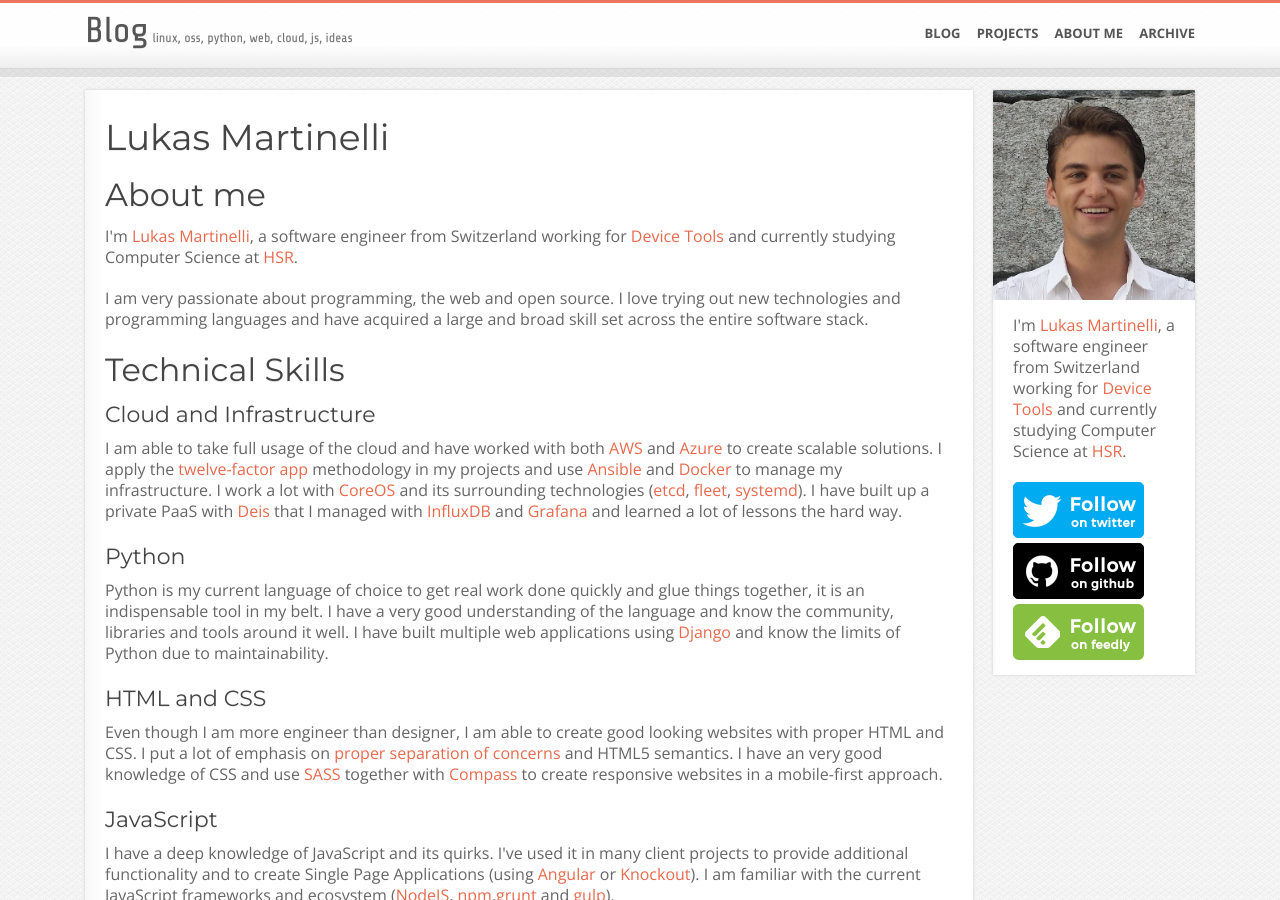
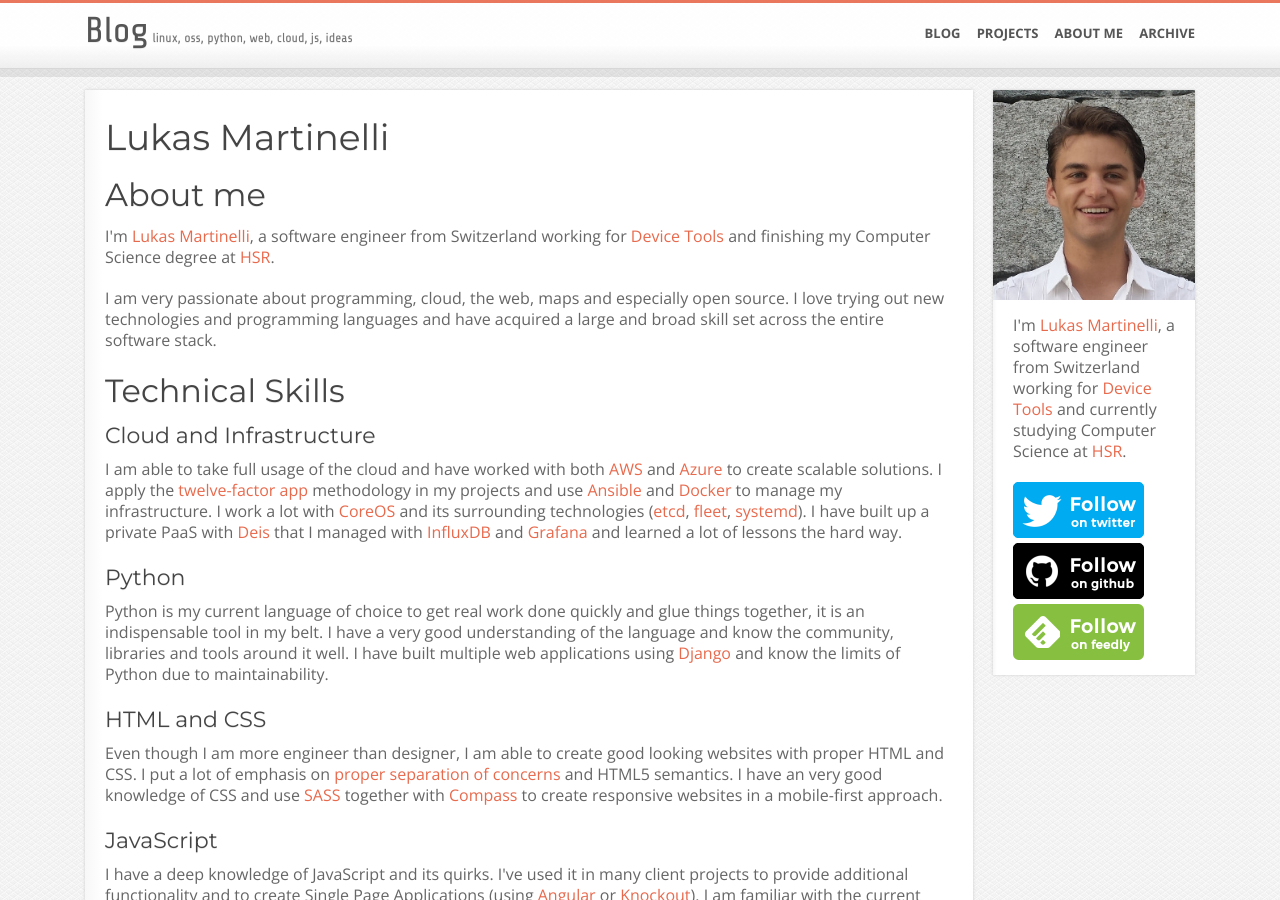
Before and after one commit to lukasmartinelli/lukasmartinelli.github.io, a Jekyll site: the page built from cv.html, in a window 1280 px wide and 900 px high. Built offline with Jekyll 4.4.1, drawn with Linux system fonts in a browser that asks for light colours.

Commit message:
Move around words

```diff
--- a/cv.html
+++ b/cv.html
@@ -12,10 +12,10 @@
         <p>
         I'm <a href="/cv.html">Lukas Martinelli</a>, a software engineer from Switzerland working for
         <a href="http://devicetools.ch/">Device Tools</a>
-        and currently studying Computer Science at <a href="https://www.hsr.ch/">HSR</a>.
+        and finishing my Computer Science degree at <a href="https://www.hsr.ch/">HSR</a>.
         </p>
         <p>
-        I am very passionate about programming, the web and open source.
+        I am very passionate about programming, cloud, the web, maps and especially open source.
         I love trying out new technologies and programming languages and
         have acquired a large and broad skill set across the entire software stack.
         </p>
```
